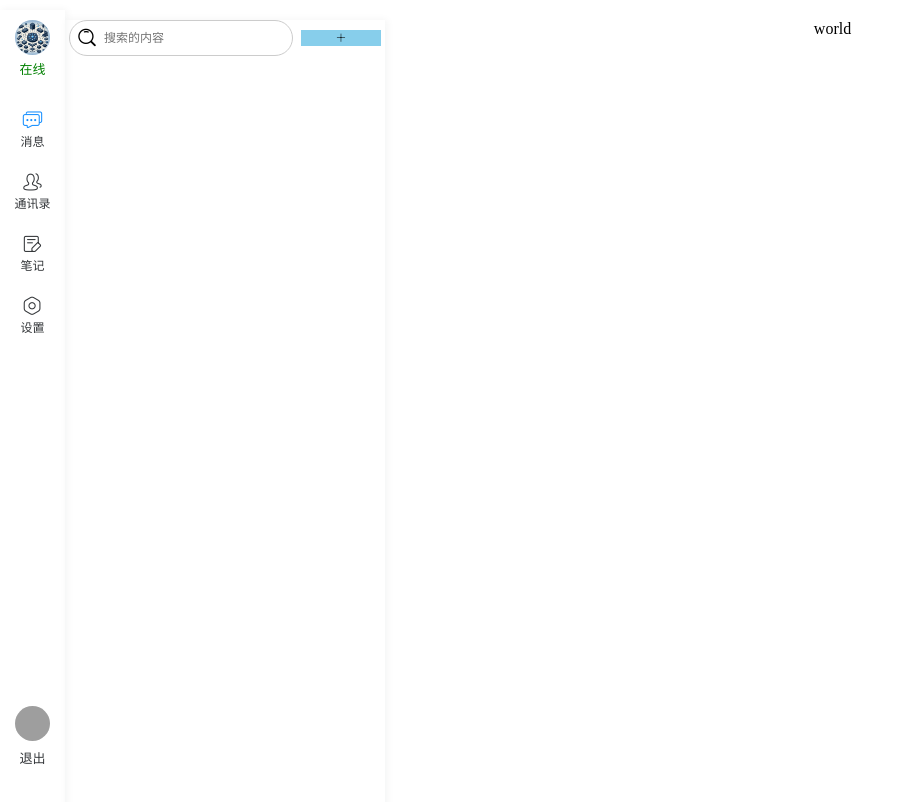
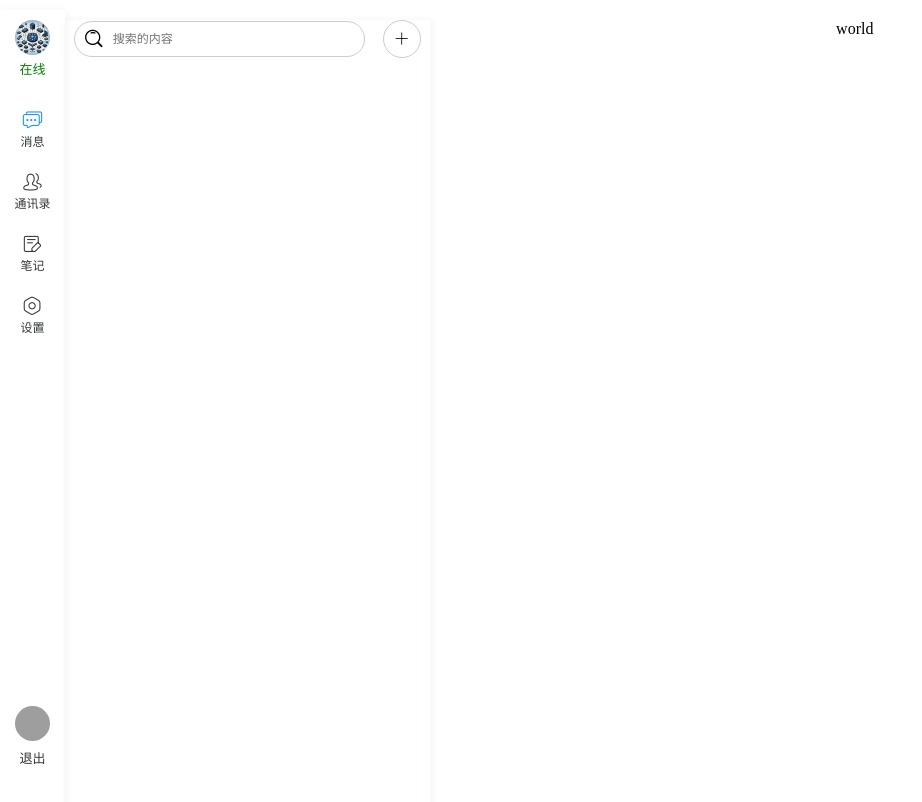
Before and after one commit to Woo0ow/chat, a React (Create React App) app: page /#/message in a window 1280 px wide. Shown: the top 802 px of the page, without its empty margins (0-922 px from the left). Built offline with nearby package versions, Linux system fonts and the light colour scheme; grey boxes are pictures that could not be loaded.

Commit message:
2024.6.22 update

```diff
--- a/src/assets/css/common.scss
+++ b/src/assets/css/common.scss
@@ -51,6 +51,7 @@
 html {
     --im-broadside-box-shadow: rgba(29, 35, 41, .05);
     --n-text-color: rgb(51, 54, 57);
+    --active-color:rgb(24, 144, 255);
 }
 
 a {
@@ -71,5 +72,5 @@ a {
 
 .active-color {
 
-    color: rgb(24, 144, 255);
+    color: var(--active-color);
 }
--- a/src/components/WebLayout/index.scss
+++ b/src/components/WebLayout/index.scss
@@ -49,7 +49,7 @@
     .avatar-detail {
         position: absolute;
         left: 65px;
-        top: 25px;
+        top: 20px;
         border-radius: 2%;
         transition: width .2s ease-in-out, height .2s ease-in-out, visibility .1s ease-in-out;
         visibility: hidden;
--- a/src/views/Message/index.scss
+++ b/src/views/Message/index.scss
@@ -2,21 +2,32 @@
     padding: 5px;
     border: 1px solid #ccc;
     border-radius: 30px;
-    width: 70%;
+    width: 80%;
     .iconfont {
+        width: 10%;
         font-size: 1.5rem;
         margin-right: 5px;
     }
 
     input {
+       width: 80%;
         line-height: 20px;
         font-size: 12px;
+        border:none;
         outline: none;
-        border: none;
+    }
+    &:hover{
+        border: 1px solid var(--active-color);
     }
 }
 
 .add {
-    font-size: 2rem;
-    width: 25%;
+    font-size: 1.5rem !important;
+    width: 38px;
+    height: 38px;
+    border-radius: 50%;
+    border: 1px solid #ccc;
+    &:hover{
+        border: 1px solid var(--active-color);
+    }
 }
--- a/src/views/Message/index.tsx
+++ b/src/views/Message/index.tsx
@@ -8,7 +8,7 @@ function LeftContainer() {
       <div className="search-container d-flex align-items-center">
         <div className='iconfont icon-search'></div><input type="text" placeholder='搜索的内容' />
       </div>
-      <div className="add bg-skyblue d-flex align-items-center justify-content-center iconfont icon-jiahao"></div>
+      <div className="add cursor-pointer d-flex align-items-center justify-content-center iconfont icon-jiahao"></div>
     </div>
 
     </>
@@ -24,13 +24,13 @@ export default function Message() {
       } leftProps={{
         style: {
           height: '100%',
-          width:'320px',
-          minWidth:"320px"
+          width:'30%',
+          minWidth:'255px'
         },
         className: 'd-flex'
       }} rightProps={{
         style: {
-          width: '80%',
+          width: '70%',
         },
         className: ''
       }} isRouter={false} />
```
